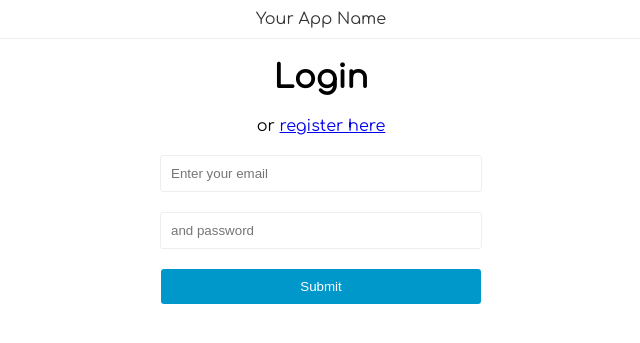
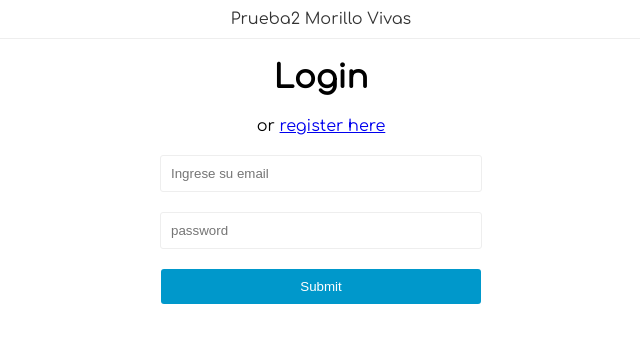
Before and after one commit to AndersonVivas/loginPrueba, a PHP site: page /login.php in a window 1280 px wide. Shown: the top 343 px of the page, without its empty margins (319-959 px from the left). Run offline with PHP 8.4, Linux system fonts and the light colour scheme.

Commit message:
comit2
todo editad

```diff
--- a/login.php
+++ b/login.php
@@ -23,7 +23,7 @@ if(!empty($_POST['email']) && !empty($_POST['password'])):
 		header("Location: /");
 
 	} else {
-		$message = 'Sorry, those credentials do not match';
+		$message = 'Datos no registrados';
 	}
 
 endif;
@@ -40,7 +40,7 @@ endif;
 <body>
 
 	<div class="header">
-		<a href="/">Your App Name</a>
+		<a href="/">Prueba2 Morillo Vivas</a>
 	</div>
 
 	<?php if(!empty($message)): ?>
@@ -52,8 +52,8 @@ endif;
 
 	<form action="login.php" method="POST">
 
-		<input type="text" placeholder="Enter your email" name="email">
-		<input type="password" placeholder="and password" name="password">
+		<input type="text" placeholder="Ingrese su email" name="email">
+		<input type="password" placeholder="password" name="password">
 
 		<input type="submit">
 
```
Also changed, not shown: index.php (+4 -4 lines).
